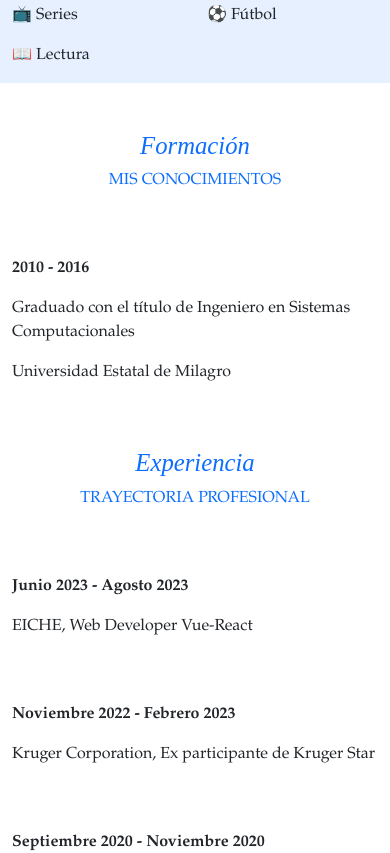
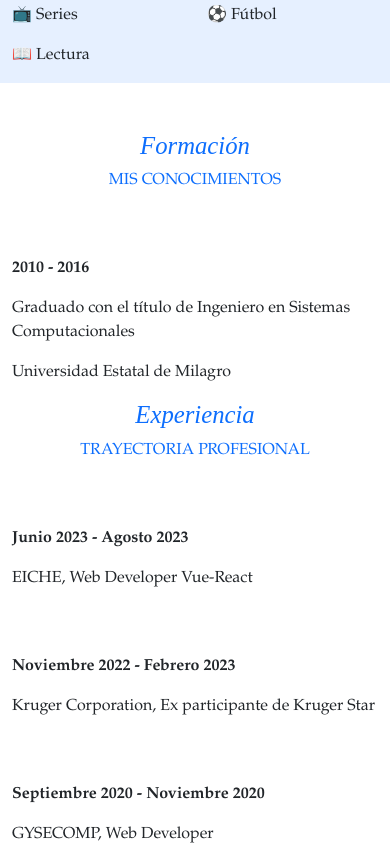
Before and after one commit to jeici21/portfolio, a React (Vite) app: page / in a window 390 px wide. Shown: the part 1780-2633 px from the top of the page. Built offline with nearby package versions, Linux system fonts and the light colour scheme.

Commit message:
formación y experiencia actualizada

```diff
--- a/src/components/FormacionYExp.tsx
+++ b/src/components/FormacionYExp.tsx
@@ -1,5 +1,8 @@
 import { useEffect, useRef, useState } from "react"
 import { FadeInDiv } from "../utils/styledUtils"
+import Container from "react-bootstrap/Container"
+import Row from "react-bootstrap/Row"
+import Col from "react-bootstrap/Col"
 
 const FormacionYExp = () => {
   const [visible, setVisible] = useState(true)
@@ -14,17 +17,16 @@ const FormacionYExp = () => {
   }, [])
 
   return (
-    <div id="formacion-y-experiencia" className="container pt-5">
-      <FadeInDiv visibility={String(visible)} ref={domRef}
-        className={`row ${visible ? 'opacity-100 visible' : 'opacity-0 invisible'}`}>
-        <div className="col-md-6">
+    <Container id="formacion-y-experiencia" className="pt-5">
+      <FadeInDiv as={Row} visibility={String(visible)} ref={domRef} className={visible ? 'opacity-100 visible' : 'opacity-0 invisible'}>
+        <Col md={6}>
           <h2 className="fst-italic text-primary text-center text-md-start">Formación</h2>
           <p className="text-primary text-center text-md-start">MIS CONOCIMIENTOS</p>
           <p className="pt-5 fw-bold">2010 - 2016</p>
           <p>Graduado con el título de Ingeniero en Sistemas Computacionales</p>
           <p>Universidad Estatal de Milagro</p>
-        </div>
-        <div className="col-md-6 pt-5 pt-md-0">
+        </Col>
+        <Col md={6}>
           <h2 className="fst-italic text-primary text-center text-md-start">Experiencia</h2>
           <p className="text-primary text-center text-md-start">TRAYECTORIA PROFESIONAL</p>
           <p className="pt-5 fw-bold">Junio 2023 - Agosto 2023</p>
@@ -33,9 +35,9 @@ const FormacionYExp = () => {
           <p>Kruger Corporation, Ex participante de Kruger Star</p>
           <p className="pt-5 fw-bold">Septiembre 2020 - Noviembre 2020</p>
           <p>GYSECOMP, Web Developer</p>
-        </div>
+        </Col>
       </FadeInDiv>
-    </div>
+    </Container>
   )
 }
 
```
